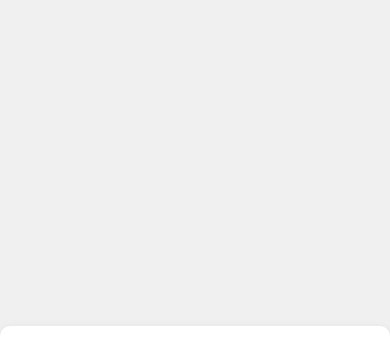
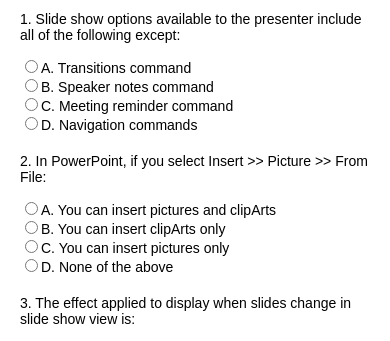
Before and after one commit to M-Saad-mizri/Power-point-Quiz, a plain HTML site: page index.html in a window 390 px wide. Shown: the part 94-435 px from the top of the page. Drawn offline with Linux system fonts and the light colour scheme.

Commit message:
style corrected

```diff
--- a/index.html
+++ b/index.html
@@ -70,7 +70,6 @@
     @media only screen and (max-width: 600px) {
       body {
         font-size: 14px;
-        padding-top: 420px;
       }
 
       h1 {
```
